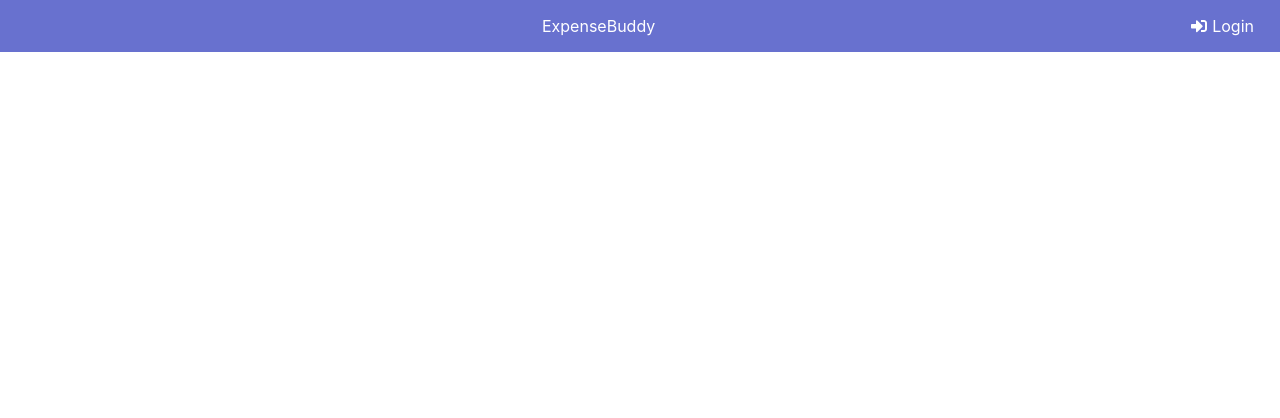
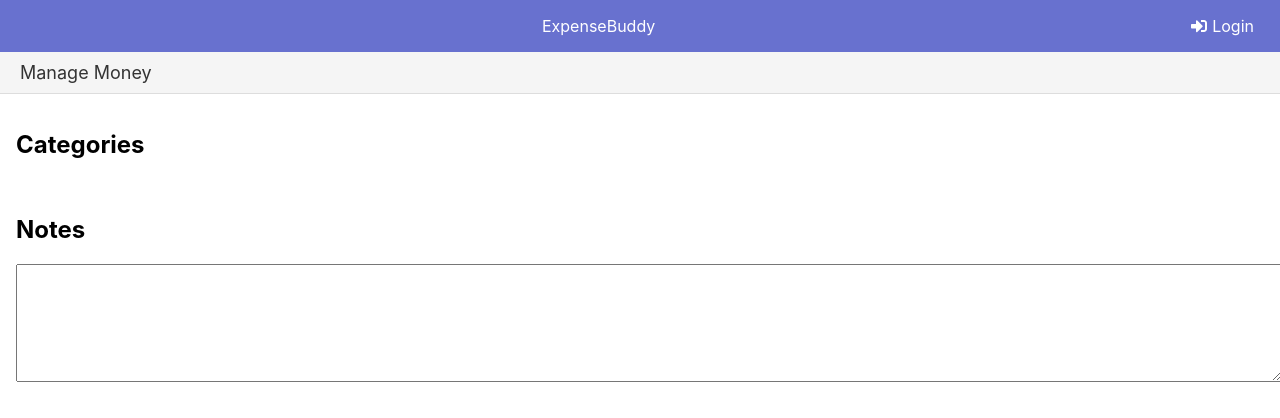
Before and after one commit to Janit11/expensebuddy, a React (Create React App) app: page /manage-money in a window 1280 px wide. Before the commit this address had no page. Shown: the top 418 px of the page. Built offline with nearby package versions, Linux system fonts and the light colour scheme.

Commit message:
manage money page setup

```diff
--- a/src/App.css
+++ b/src/App.css
@@ -102,4 +102,20 @@ button {
   margin-right: 5px;
 }
 
+.manage-money {
+  display: flex;
+  flex-direction: column;
+  padding: 1rem;
+}
+
+.categories-section, .notes-section {
+  margin-bottom: 1rem;
+}
+
+/* Style for your text area */
+textarea {
+  width: 100%;
+  height: 100px;
+  padding: 0.5rem;
+}
 /* Add more styles as needed */
--- a/src/App.js
+++ b/src/App.js
@@ -4,10 +4,10 @@ import { BrowserRouter as Router, Routes, Route } from "react-router-dom";
 import './App.css';
 import {NavBar} from './components/NavBar';
 import ActivityBar from './components/ActivityBar';
-import Dashboard from './components/Dashboard'; // Adjust this import if necessary
-import ExpensePage from './pages/ExpensePage'; // Adjust this import if necessary
-import Login from './components/Login'; // Adjust this import if necessary
-
+import Dashboard from './components/Dashboard';
+import ExpensePage from './pages/ExpensePage';
+import ManageMoneyPage from './pages/ManageMoneyPage';
+import Login from './components/Login';
 // Main App component
 const App = () => {
   return (
@@ -28,6 +28,7 @@ const App = () => {
             </>
           } />
           <Route path="/expenses" element={<ExpensePage />} />
+          <Route path="/manage-money" element={<ManageMoneyPage />} />
           {/* Add more routes as needed */}
         </Routes>
       </div>
--- /dev/null
+++ b/src/components/ManageMoney.js
@@ -0,0 +1,36 @@
+// src/pages/ManageMoneyPage.js
+import React, { useState } from 'react';
+
+const ManageMoney = () => {
+  // State for categories and notes
+  const [categories, setCategories] = useState([]);
+  const [notes, setNotes] = useState('');
+
+  // Handlers for categories and notes
+  const handleAddCategory = (category) => {
+    setCategories(currentCategories => [...currentCategories, category]);
+  };
+
+  const handleNoteChange = (event) => {
+    setNotes(event.target.value);
+  };
+
+  return (
+      <div className="manage-money">
+        {/* Categories Section */}
+        <div className="categories-section">
+          <h2>Categories</h2>
+          {/* Category management form and list here */}
+        </div>
+
+        {/* Notes Section */}
+        <div className="notes-section">
+          <h2>Notes</h2>
+          <textarea value={notes} onChange={handleNoteChange} />
+          {/* More notes functionality here */}
+        </div>
+      </div>
+  );
+};
+
+export default ManageMoney;
--- a/src/pages/ExpensePage.js
+++ b/src/pages/ExpensePage.js
@@ -1,13 +1,11 @@
 // src/pages/ExpensePage.js
 import React from 'react';
-import {NavBar} from '../components/NavBar';
 import ActivityBar from '../components/ActivityBar';
 import ExpenseList from '../components/ExpenseList';
 
 const ExpensePage = () => {
   return (
     <>
-      {/* <NavBar /> */}
       <ActivityBar currentActivity="Expenses" />
       <ExpenseList />
     </>
--- /dev/null
+++ b/src/pages/ManageMoneyPage.js
@@ -0,0 +1,14 @@
+import React from 'react';
+import ActivityBar from '../components/ActivityBar';
+import ManageMoney from '../components/ManageMoney';
+
+const ManageMoneyPage = () => {
+    return (
+      <>
+        <ActivityBar currentActivity="Manage Money" />
+        <ManageMoney />
+      </>
+    );
+  };
+
+  export default ManageMoneyPage;
```
Also changed, not shown: src/pages/ManageMoney.js (deleted).
